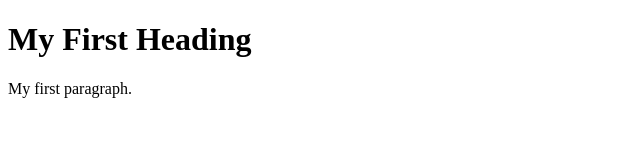
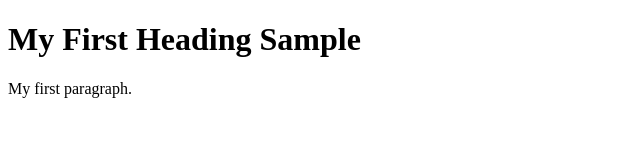
Before and after one commit to EdwinRonnel/nodejsworkflow, a website: page index.html in a window 1280 px wide. Shown: the whole page, without its empty margins (0-640 px from the left). Drawn offline with Linux system fonts and the light colour scheme.

Commit message:
Update index.html

```diff
--- a/index.html
+++ b/index.html
@@ -2,7 +2,7 @@
 <html>
 <body>
 
-<h1>My First Heading</h1>
+<h1>My First Heading Sample</h1>
 <p>My first paragraph.</p>
 
 </body>
```
